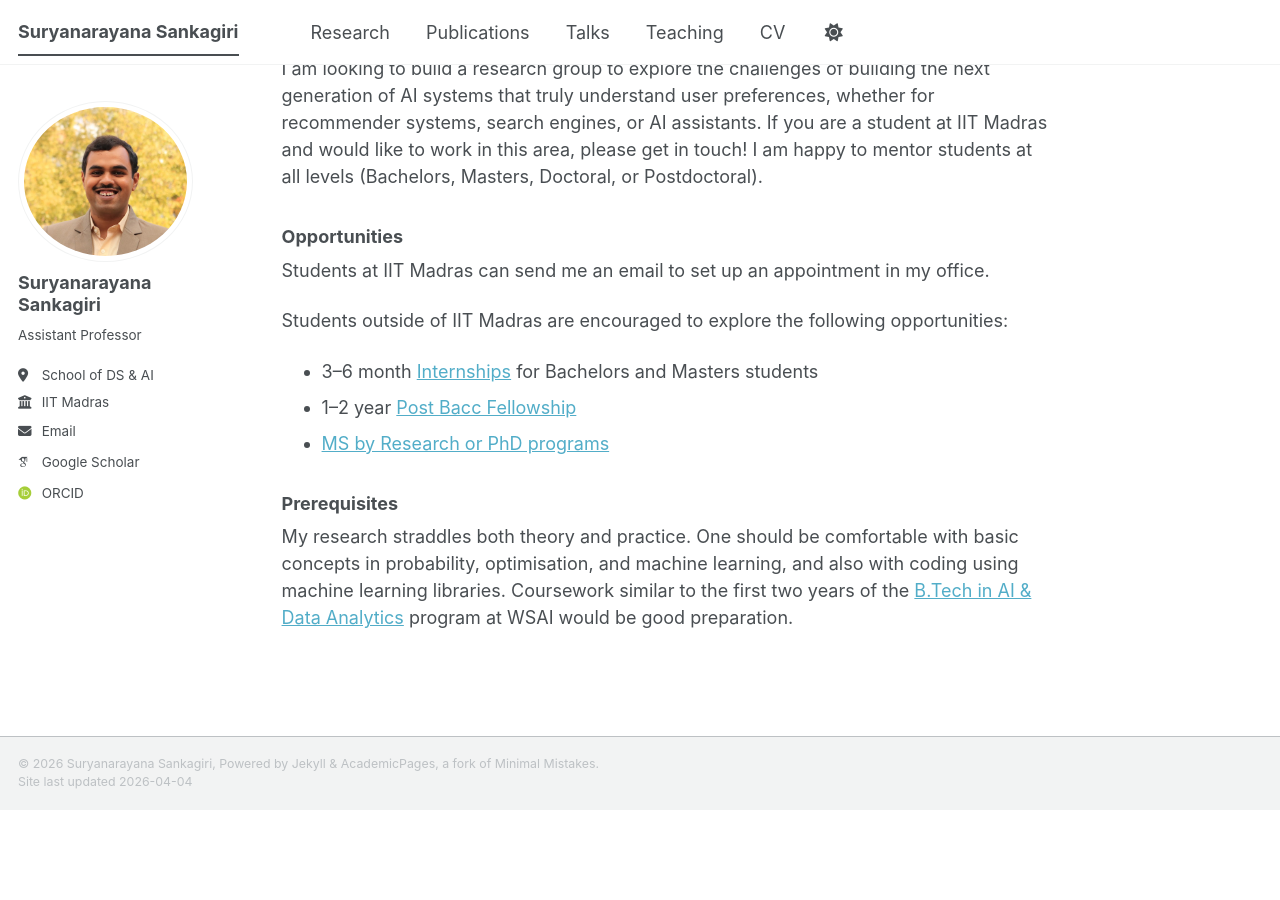
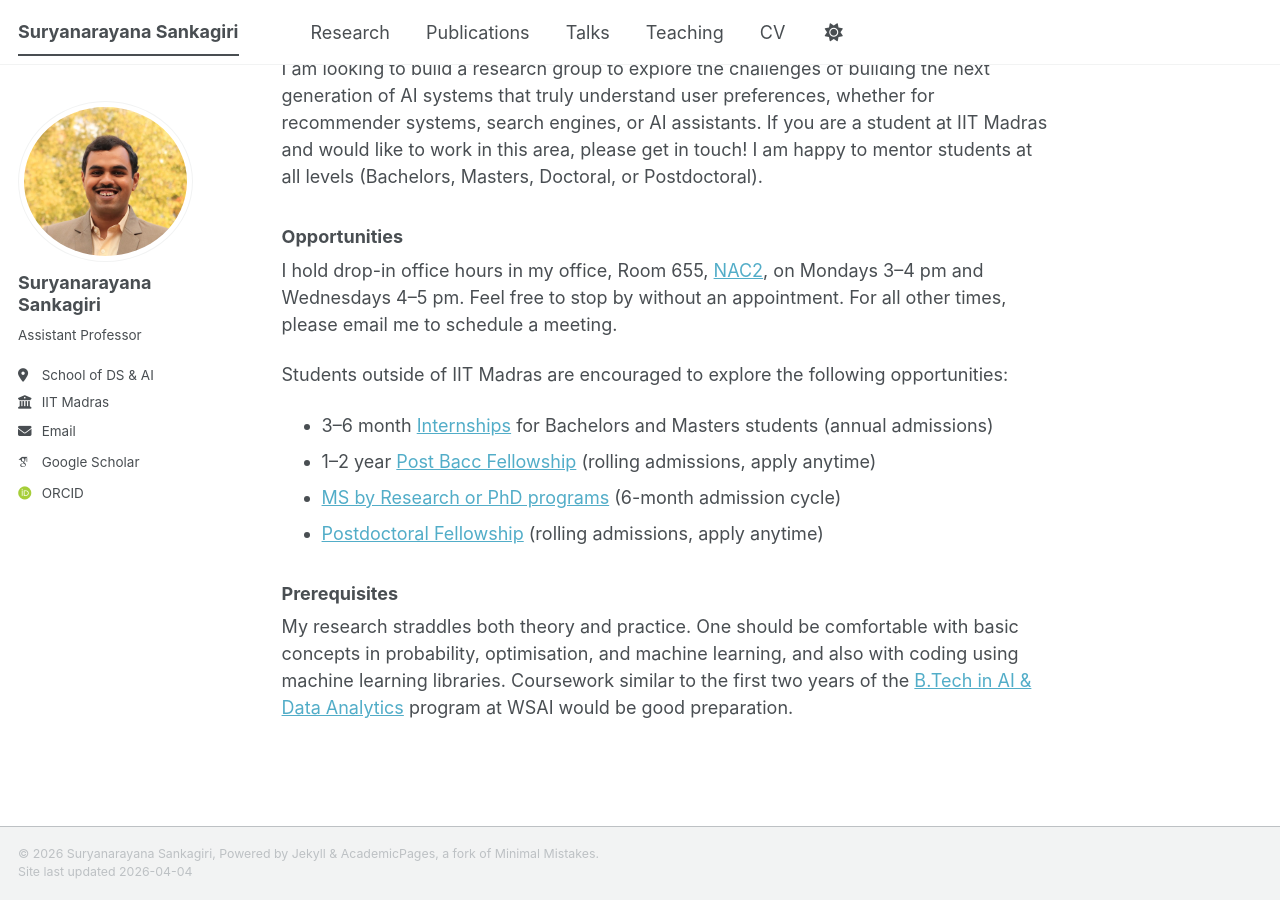
Before and after one commit to sankagiri/sankagiri.github.io, a Jekyll site: the page built from _pages/about.md, in a window 1280 px wide and 900 px high, scrolled down 527 px. Built offline with Jekyll 4.4.1, drawn with Linux system fonts in a browser that asks for light colours; some web fonts are replaced; a script bundle is joined from its source files by our own code; library files that are not in the unit come from our copies; before the commit the page ends 1337 px from its top, so only the background shows below that.

Commit message:
updated office location on about page

```diff
--- a/_pages/about.md
+++ b/_pages/about.md
@@ -19,13 +19,14 @@ I am looking to build a research group to explore the challenges of building the
 
 ### Opportunities
 
-Students at IIT Madras can send me an email to set up an appointment in my office.
+I hold drop-in office hours in my office, Room 655, [NAC2](https://maps.google.com/?q=X6RG%2BCXC+IIT+Madras), on Mondays 3–4 pm and Wednesdays 4–5 pm. Feel free to stop by without an appointment. For all other times, please email me to schedule a meeting.
 
 Students outside of IIT Madras are encouraged to explore the following opportunities:
 
-* 3–6 month [Internships](https://wsai.iitm.ac.in/internships/) for Bachelors and Masters students
-* 1–2 year [Post Bacc Fellowship](https://wsai.iitm.ac.in/fellowships/)
-* [MS by Research or PhD programs](https://wsai.iitm.ac.in/admissions/ms-phd-admissions/)
+* 3–6 month [Internships](https://wsai.iitm.ac.in/internships/) for Bachelors and Masters students (annual admissions)
+* 1–2 year [Post Bacc Fellowship](https://wsai.iitm.ac.in/fellowships/) (rolling admissions, apply anytime)
+* [MS by Research or PhD programs](https://wsai.iitm.ac.in/admissions/ms-phd-admissions/) (6-month admission cycle)
+* [Postdoctoral Fellowship](https://wsai.iitm.ac.in/fellowships/) (rolling admissions, apply anytime)
 
 ### Prerequisites
 
```
